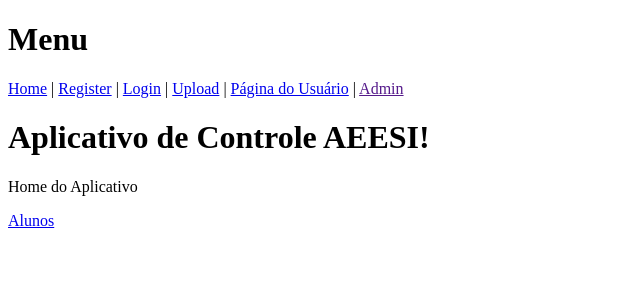
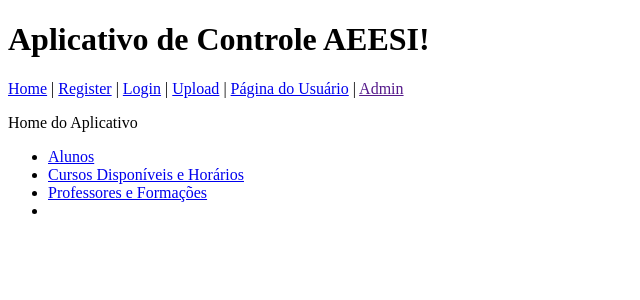
Before and after one commit to oondels/web-app-institutoAeesi, a Flask app: page / in a window 1280 px wide. Shown: the top 300 px of the page, without its empty margins (0-640 px from the left). Run offline with Flask 3, Linux system fonts and the light colour scheme; some libraries are stand-ins or nearby versions.

Commit message:
atualização home

```diff
--- a/templates/home.html
+++ b/templates/home.html
@@ -2,8 +2,17 @@
 {%block content%}
     <div>
         <p>Home do Aplicativo</p>
-        <a href="{{url_for('alunos_cadastrados')}}">Alunos</a>
+        <div>
+          <ul>
+            <li><a href="{{url_for('alunos_cadastrados')}}">Alunos</a></li>
+            <li><a href="#">Cursos Disponíveis e Horários</a></li>
+            <li><a href="#">Professores e Formações</a></li>
+            <li><a href="#"></a></li>
+          </ul>
         </div>
+    </div>
+
+    <div>
       {%with messages = get_flashed_messages()%}
         {%if messages%}
           {%for message in messages%}
@@ -11,4 +20,6 @@
           {%endfor%}
         {%endif%}
       {%endwith%}
+    </div>
+
 {%endblock%}
--- a/templates/navigation.html
+++ b/templates/navigation.html
@@ -6,7 +6,7 @@
     <title>Aplicativo AEESI</title>
 </head>
 <body>
-    <h1>Menu</h1>
+    <h1>Aplicativo de Controle AEESI!</h1>
     <div>
         <a href="{{url_for('home')}}">Home</a>
         |
@@ -23,10 +23,7 @@
         {%endif%}
         |
         <a href="">Admin</a>
-
     </div>
-    <h1>Aplicativo de Controle AEESI!</h1>
-
     {% block content %}
     {% endblock %}
 
```
Lines whose indentation alone changed are shown as unchanged.
